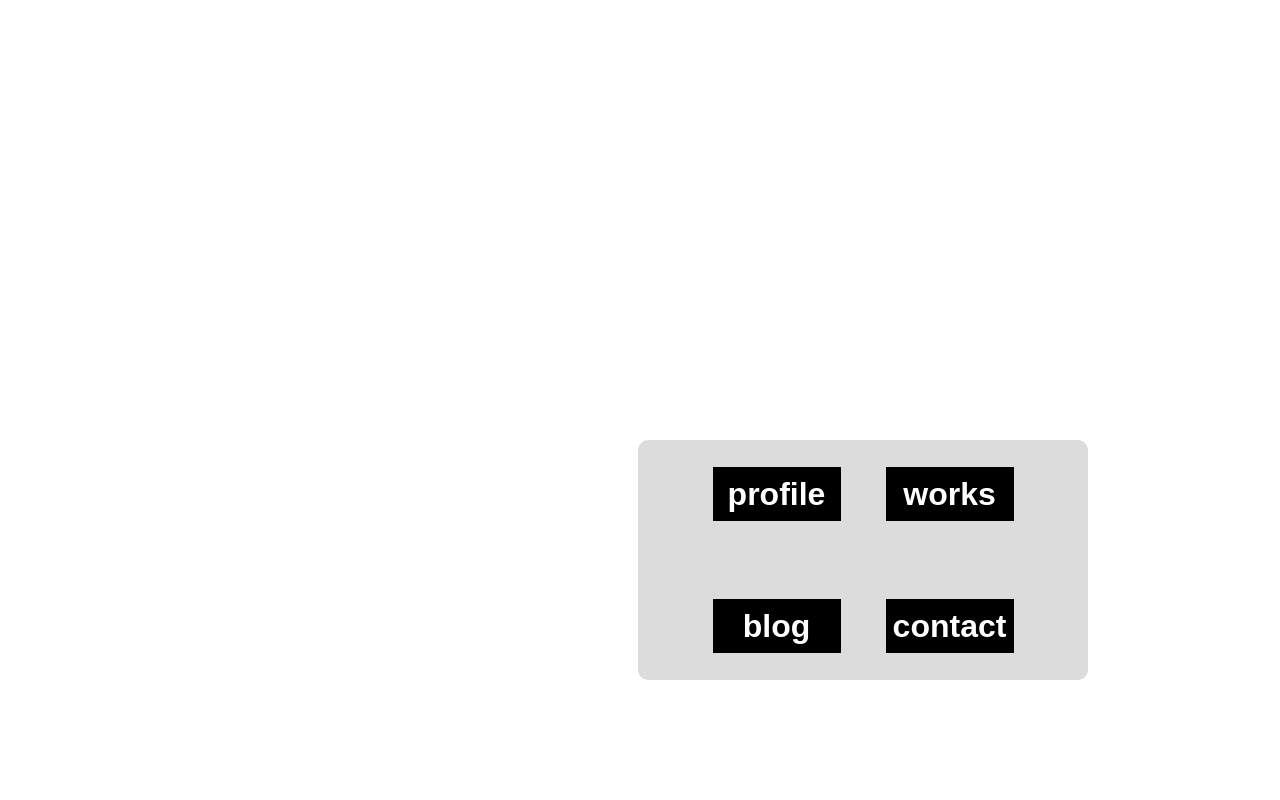
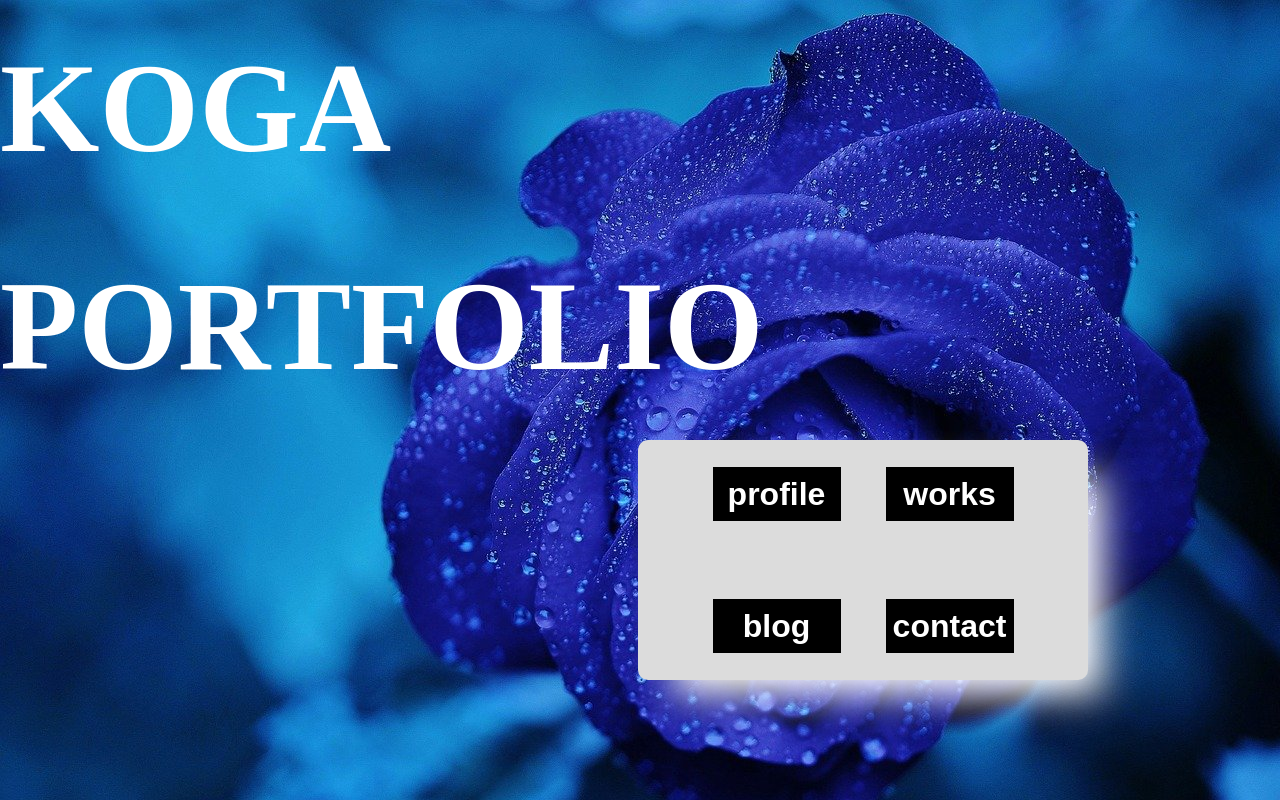
Before and after one commit to H-kogaa/portfolio, a plain HTML site: page index.html in a window 1280 px wide. Drawn offline with Linux system fonts and the light colour scheme; some packages are replaced by stand-ins of ours.

Commit message:
Update style.css

```diff
--- a/style.css
+++ b/style.css
@@ -16,7 +16,7 @@ a {
 /* HOME
 ----------------------------------------------------*/
 #home {
-    background-image: url("../img/rose.jpg");
+    background-image: url("../rose.jpg");
     height: 800px;
     width: 100%;
     background-repeat: no-repeat;
```
